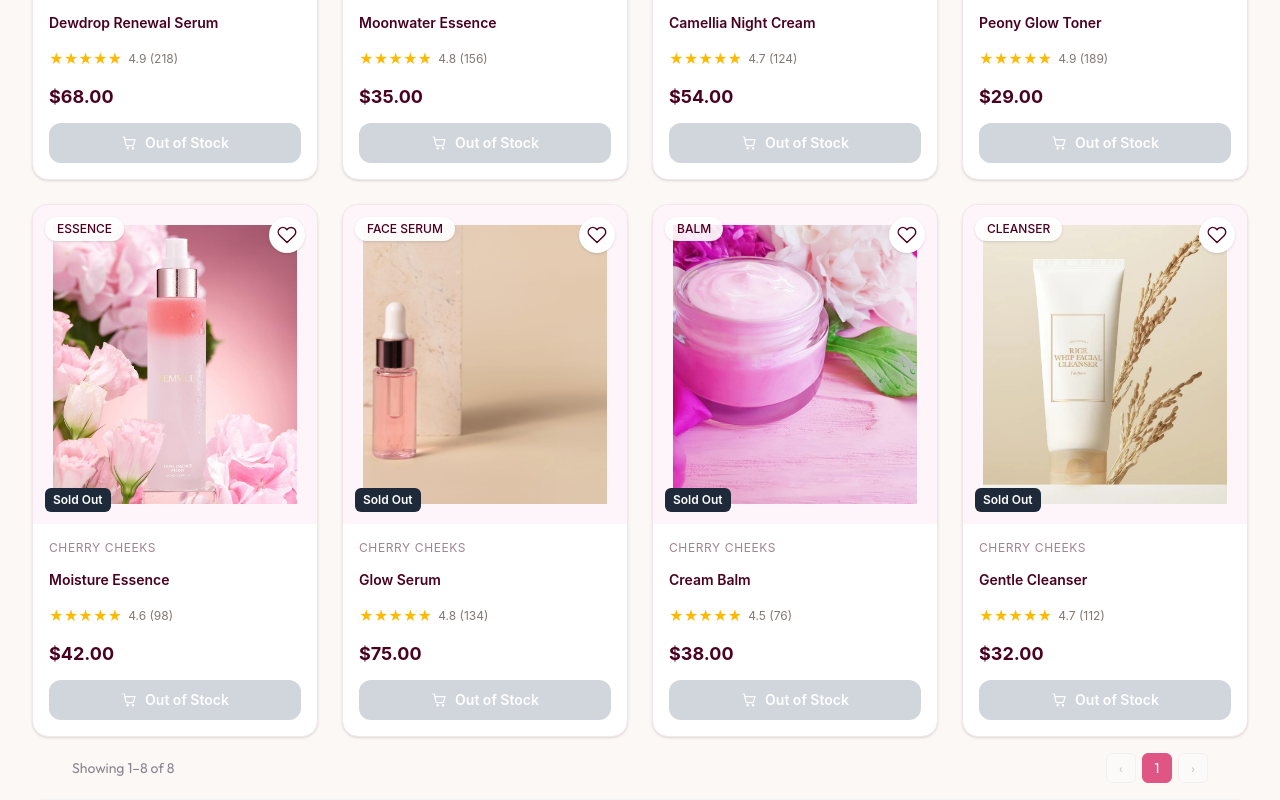
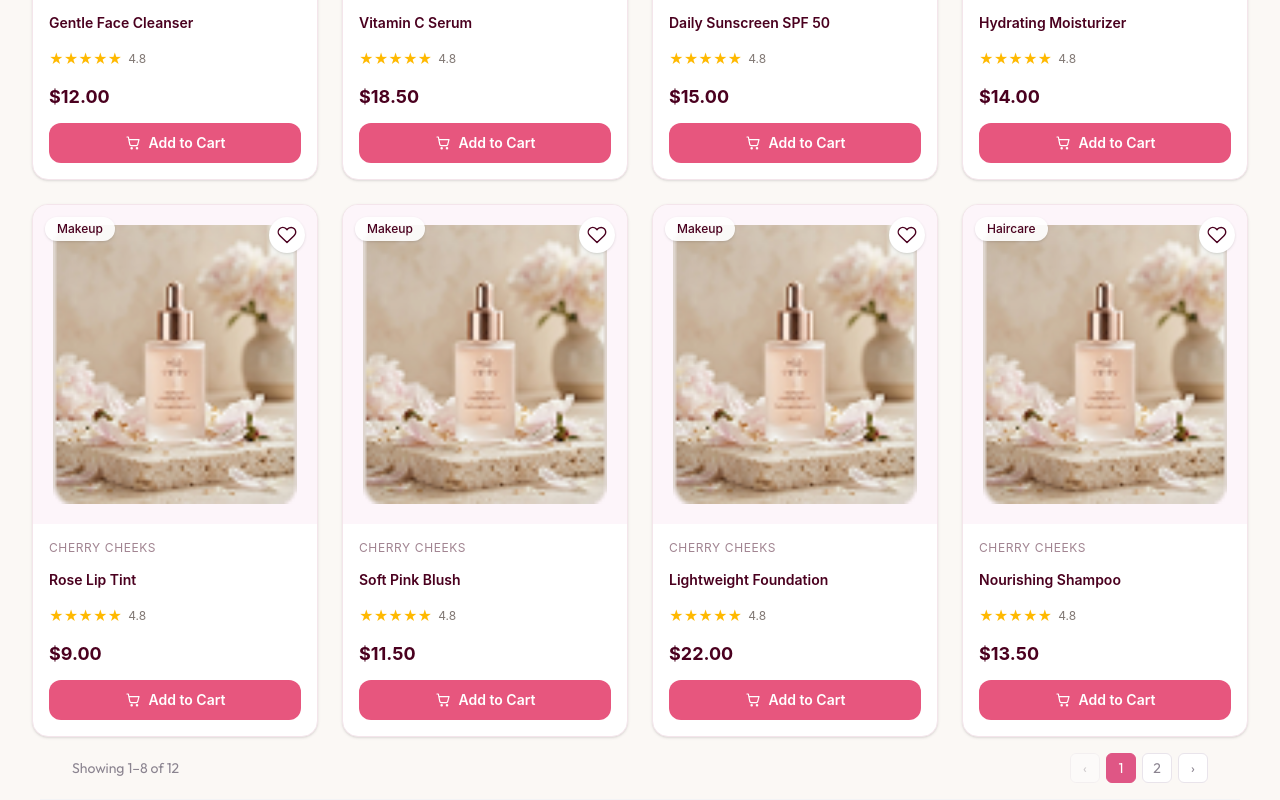
Before and after one commit to Seyhaz-Dev/Cherry-Cheeks-Cosmetics, a React (Vite) app: page /categories in a window 1280 px wide. Shown: the part 1220-2020 px from the top of the page. Built offline with nearby package versions, Linux system fonts and the light colour scheme.

Commit message:
fix done

```diff
--- a/src/pages/Categories.jsx
+++ b/src/pages/Categories.jsx
@@ -1,26 +1,72 @@
-import { useState } from "react";
+import { useEffect, useState } from "react";
 
 import SearchBar from "../components/SearchBar";
 import ProductCard from "../components/ProductCard";
-import { filterProducts, products, sortProducts } from "../data/products";
+import { sortProducts } from "../data/products";
 import categoryImage from "../assets/category1.png";
 
 // How many products show on one page (use 4 when you have more products)
 const PAGE_SIZE = 8;
 
+// Convert category IDs into category names
+const categoryNames = {
+  1: 'Skincare',
+  2: 'Makeup',
+  3: 'Haircare',
+  4: 'Fragrance',
+  5: 'Body Care',
+}
+
 export default function Categories() {
 
   // The page the person is on (starts at page 1)
   const [page, setPage] = useState(1);
+  const [products, setProducts] = useState([]);
 
   // Live search, category filter and sort
   const [query, setQuery] = useState("");
   const [filter, setFilter] = useState("All Product");
   const [sort, setSort] = useState("Sort: Featured");
 
+  // Load products from teacher's JSON and localStorage
+  useEffect(() => {
+    async function getProducts() {
+      const response = await fetch('/student-data/products.json')
+      const data = await response.json()
+
+      const localProducts = localStorage.getItem('cherry-cheeks-products')
+      const adminProducts = localProducts ? JSON.parse(localProducts) : []
+
+      const adminProductIds = new Set(adminProducts.map(p => p.id))
+      const mergedProducts = [...adminProducts, ...data.filter(p => !adminProductIds.has(p.id))]
+
+      setProducts(mergedProducts)
+    }
+
+    getProducts()
+  }, [])
+
+  const categoryIds = {
+    Skincare: 1,
+    Makeup: 2,
+    Haircare: 3,
+    Fragrance: 4,
+    'Body Care': 5,
+  }
+
   // Products that match the search + filter, then sorted
   const matchingProducts = sortProducts(
-    filterProducts(products, { query, category: filter }),
+    products.filter((product) => {
+      const matchesCategory =
+        filter === 'All Product' ||
+        product.categoryId === categoryIds[filter]
+
+      const matchesSearch = product.name
+        .toLowerCase()
+        .includes(query.toLowerCase())
+
+      return matchesCategory && matchesSearch
+    }),
     sort,
   );
 
@@ -96,7 +142,15 @@ export default function Categories() {
         {visibleProducts.length > 0 ? (
           <div className="grid grid-cols-2 justify-items-center gap-4 sm:grid-cols-2 sm:gap-6 lg:grid-cols-4">
             {visibleProducts.map((product) => (
-              <ProductCard key={product.id} {...product} category={product.type} />
+              <ProductCard
+                key={product.id}
+                id={product.id}
+                name={product.name}
+                category={categoryNames[product.categoryId] || 'Other'}
+                price={product.price}
+                image={product.image}
+                stockQuantity={product.stockQuantity}
+              />
             ))}
           </div>
         ) : (
--- a/src/pages/Contact.jsx
+++ b/src/pages/Contact.jsx
@@ -18,15 +18,15 @@ function Contact() {
         <main className="bg-[#fbf8f5] px-5 pb-20 pt-10 font-['Outfit',sans-serif] text-[#292524] sm:px-8 sm:pt-10">
             <div className="mx-auto max-w-6xl">
 
-                <div className="mx-auto mb-9 max-w-2xl text-center">
+                <div className="mx-auto mb-12 max-w-3xl text-center">
                     <p className="text-xs font-medium uppercase tracking-[0.22em] text-[#89565a] sm:text-sm">
                         Cherry Cheeks customer care
                     </p>
-                    <h1 className="mt-1 text-4xl font-semibold leading-tight tracking-tight sm:text-5xl lg:text-6xl">
-                        Let’s talk <span className="text-[#e94f7d]">skincare</span>
+                    <h1 className="mt-2 text-4xl font-semibold leading-tight tracking-tight sm:text-5xl lg:text-6xl">
+                        Let's talk <span className="text-[#e94f7d]">skincare</span>
                     </h1>
                     <p className="mx-auto mt-2 max-w-xl text-sm leading-7 text-[#817874] sm:text-base">
-                        Questions about your routine, an order, or one of our products? Send us a note and we’ll be glad to help.
+                        Questions about your routine, an order, or one of our products? Send us a note and we'll be glad to help.
                     </p>
                 </div>
 
--- a/src/pages/Shop.jsx
+++ b/src/pages/Shop.jsx
@@ -24,7 +24,7 @@ const categoryNames = {
   2: 'Makeup',
   3: 'Haircare',
   4: 'Fragrance',
-  5: 'BodyCare',
+  5: 'Body Care',
 }
 
 const itemsPerPage = 8
@@ -76,7 +76,7 @@ function Shop() {
   Makeup: 2,
   Haircare: 3,
   Fragrance: 4,
-  BodyCare: 5,
+  'Body Care': 5,
   }
 
   const matchingProducts = sortProducts(    //use for sorting filtered product
@@ -154,6 +154,7 @@ function Shop() {
                     category={categoryNames[product.categoryId] || 'Other'}
                     price={product.price}
                     image={productImage}
+                    stockQuantity={product.stockQuantity}
                   />
                 )
               })}
```
